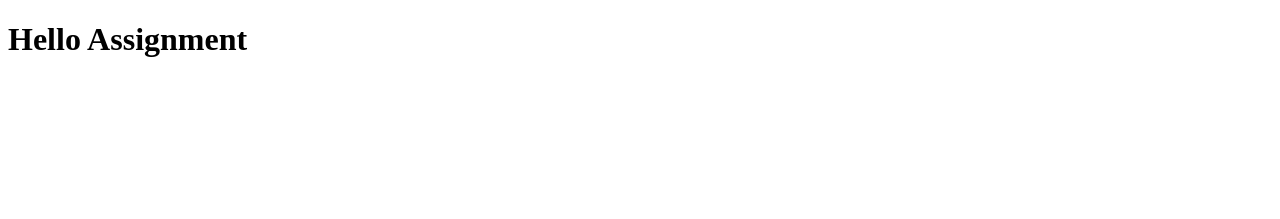
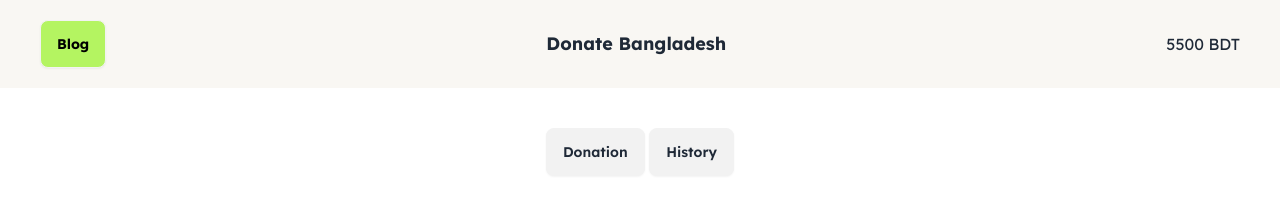
Before and after one commit to Alifa-AS/B10A5-Fifth-Assign-DOM, a plain HTML site: page index.html in a window 1280 px wide. Drawn offline with nearby package versions, Linux system fonts and the light colour scheme.

Commit message:
header added

```diff
--- a/index.html
+++ b/index.html
@@ -5,10 +5,36 @@
     <meta name="viewport" content="width=device-width, initial-scale=1.0">
     <title>B10A5-DOM-Assignment</title>
     <link rel="stylesheet" href="./styles/style.css">
+    <!-- tailwind css and daisy UI link -->
+    <link href="https://cdn.jsdelivr.net/npm/daisyui@4.12.10/dist/full.min.css" rel="stylesheet" type="text/css" />
+    <script src="https://cdn.tailwindcss.com"></script>
+    <!-- font -->
+    <link rel="preconnect" href="https://fonts.googleapis.com">
+    <link rel="preconnect" href="https://fonts.gstatic.com" crossorigin>
+    <link href="https://fonts.googleapis.com/css2?family=Lexend:wght@100..900&display=swap" rel="stylesheet">
 </head>
-<body>
-    <header>
-        <h1 class="text-5xl">Hello Assignment</h1>
+<body class="lexend-font">
+    <header class="container mx-auto">
+        <!-- navbar start -->
+        <nav class="flex justify-between items-center bg-[#F9F7F3] px-10 py-5">
+            <div>
+                <button class="btn text-black font-bold  bg-[#B4F461] rounded-lg hover:bg-lime-200">Blog</button>
+            </div>
+            <div class="hover:text-lime-400 font-bold text-lg">
+                <h1>Donate Bangladesh</h1>
+            </div>
+            <div>
+                <h1>5500 BDT</h1>
+            </div>
+        </nav>
+        <!-- navbar end -->
+
+        <!-- banner start -->
+         <div class="text-center py-10">
+            <button class="btn">Donation </button>
+            <button class="btn">History</button>
+         </div>
+         <!-- banner end -->
     </header>
     <main></main>
     <footer></footer>
--- a/styles/style.css
+++ b/styles/style.css
@@ -0,0 +1,3 @@
+.lexend-font {
+    font-family: "Lexend", sans-serif;
+}
```
Also changed, not shown: practice.html (added, +30 -0 lines).
